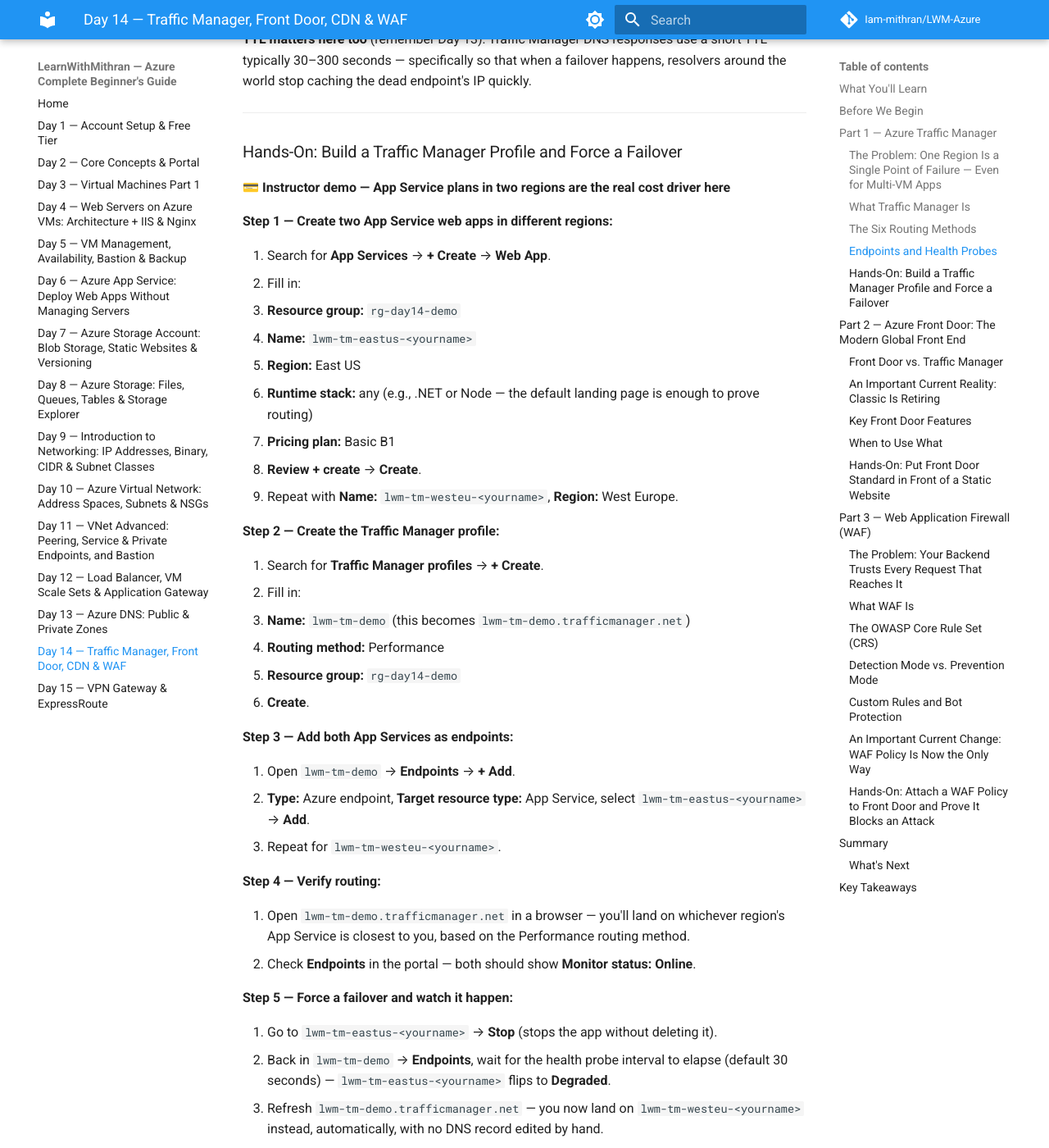
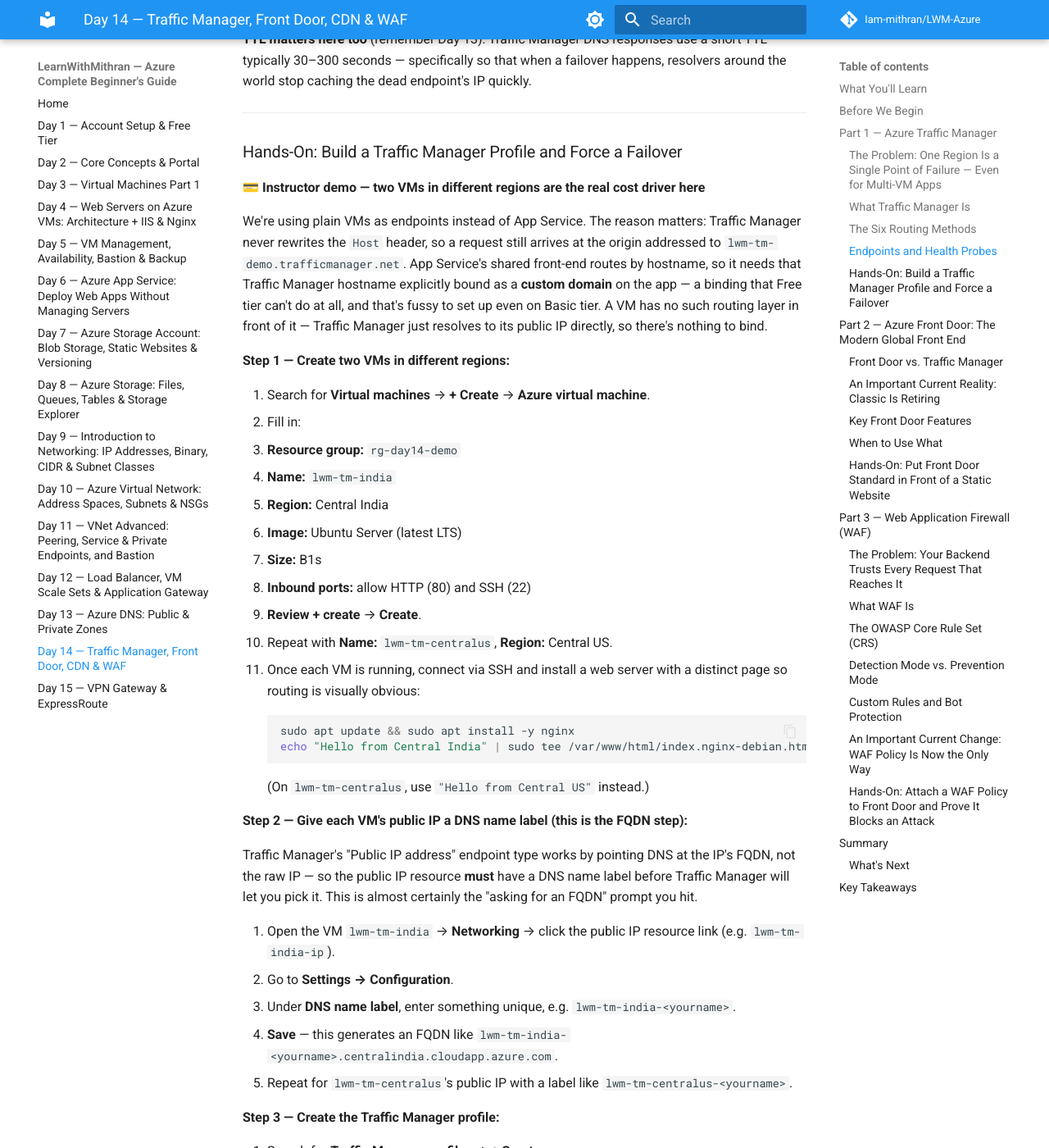
Before and after one commit to Iam-mithran/LWM-Azure, an MkDocs documentation site: the page built from docs/day14_traffic_frontdoor_cdn_waf.md, in a window 1280 px wide and 1400 px high, scrolled down 3447 px. Shown: the whole window at 82% size. Built offline with MkDocs 1.6.1 and Material for MkDocs 9.7.7, drawn with Linux system fonts in a browser that asks for light colours; comment, search, counter and statistics services are not loaded; some of the changed text lies outside the part shown.

Commit message:
Switch Day 14 Traffic Manager lab from App Services to VMs
App Service endpoints require the Traffic Manager hostname bound as a
custom domain (not possible on Free tier, fussy on Basic) because
Traffic Manager never rewrites the Host header. Plain VMs with public
IPs avoid that entirely. Adds the DNS name label step needed before a
public IP is selectable as a Traffic Manager endpoint, and switches the
demo regions to Central India / Central US with distinct nginx pages so
failover is visually obvious.

Co-Authored-By: Claude Opus 5 <noreply@anthropic.com>

````diff
--- a/docs/day14_traffic_frontdoor_cdn_waf.md
+++ b/docs/day14_traffic_frontdoor_cdn_waf.md
@@ -26,7 +26,7 @@
 Everything meaningful today has a real cost — this is a **💳 instructor-demo-heavy day**. Delete everything at the end.
 
 - **Azure Traffic Manager:** a small monthly charge per DNS zone (roughly $0.54/month) plus a small charge per million DNS queries received. At demo volume, a few cents. **💳**
-- **Two backend endpoints for Traffic Manager** (App Service Basic tier, or VMs): this is the real cost driver, not Traffic Manager itself. **💳**
+- **Two backend endpoints for Traffic Manager** (two B1s VMs, one per region): this is the real cost driver, not Traffic Manager itself. **💳**
 - **Azure Front Door (Standard tier):** billed on a consumption model — a base platform fee plus usage (data transfer, requests, routing rules). Budget roughly $35–$40/month if left running for a full month; a short demo session costs a small fraction of that. **💳**
 - **WAF Policy attached to Front Door Standard/Premium:** included in the Front Door Standard/Premium price — no separate WAF charge on these tiers. **💳** (bundled into the Front Door cost above)
 - **Blob Storage static website** (today's Front Door origin): **✅ free** at this scale — same static website hosting feature from Day 7.
@@ -81,21 +81,40 @@ A **health probe** runs continuously against every endpoint on a path/port/inter
 
 ### Hands-On: Build a Traffic Manager Profile and Force a Failover
 
-**💳 Instructor demo — App Service plans in two regions are the real cost driver here**
+**💳 Instructor demo — two VMs in different regions are the real cost driver here**
 
-**Step 1 — Create two App Service web apps in different regions:**
+We're using plain VMs as endpoints instead of App Service. The reason matters: Traffic Manager never rewrites the `Host` header, so a request still arrives at the origin addressed to `lwm-tm-demo.trafficmanager.net`. App Service's shared front-end routes by hostname, so it needs that Traffic Manager hostname explicitly bound as a **custom domain** on the app — a binding that Free tier can't do at all, and that's fussy to set up even on Basic tier. A VM has no such routing layer in front of it — Traffic Manager just resolves to its public IP directly, so there's nothing to bind.
 
-1. Search for **App Services** → **+ Create** → **Web App**.
+**Step 1 — Create two VMs in different regions:**
+
+1. Search for **Virtual machines** → **+ Create** → **Azure virtual machine**.
 2. Fill in:
    - **Resource group:** `rg-day14-demo`
-   - **Name:** `lwm-tm-eastus-<yourname>`
-   - **Region:** East US
-   - **Runtime stack:** any (e.g., .NET or Node — the default landing page is enough to prove routing)
-   - **Pricing plan:** Basic B1
+   - **Name:** `lwm-tm-india`
+   - **Region:** Central India
+   - **Image:** Ubuntu Server (latest LTS)
+   - **Size:** B1s
+   - **Inbound ports:** allow HTTP (80) and SSH (22)
 3. **Review + create** → **Create**.
-4. Repeat with **Name:** `lwm-tm-westeu-<yourname>`, **Region:** West Europe.
+4. Repeat with **Name:** `lwm-tm-centralus`, **Region:** Central US.
+5. Once each VM is running, connect via SSH and install a web server with a distinct page so routing is visually obvious:
+   ```bash
+   sudo apt update && sudo apt install -y nginx
+   echo "Hello from Central India" | sudo tee /var/www/html/index.nginx-debian.html
+   ```
+   (On `lwm-tm-centralus`, use `"Hello from Central US"` instead.)
 
-**Step 2 — Create the Traffic Manager profile:**
+**Step 2 — Give each VM's public IP a DNS name label (this is the FQDN step):**
+
+Traffic Manager's "Public IP address" endpoint type works by pointing DNS at the IP's FQDN, not the raw IP — so the public IP resource **must** have a DNS name label before Traffic Manager will let you pick it. This is almost certainly the "asking for an FQDN" prompt you hit.
+
+1. Open the VM `lwm-tm-india` → **Networking** → click the public IP resource link (e.g. `lwm-tm-india-ip`).
+2. Go to **Settings → Configuration**.
+3. Under **DNS name label**, enter something unique, e.g. `lwm-tm-india-<yourname>`.
+4. **Save** — this generates an FQDN like `lwm-tm-india-<yourname>.centralindia.cloudapp.azure.com`.
+5. Repeat for `lwm-tm-centralus`'s public IP with a label like `lwm-tm-centralus-<yourname>`.
+
+**Step 3 — Create the Traffic Manager profile:**
 
 1. Search for **Traffic Manager profiles** → **+ Create**.
 2. Fill in:
@@ -104,27 +123,27 @@ A **health probe** runs continuously against every endpoint on a path/port/inter
    - **Resource group:** `rg-day14-demo`
 3. **Create**.
 
-**Step 3 — Add both App Services as endpoints:**
+**Step 4 — Add both VM public IPs as endpoints:**
 
 1. Open `lwm-tm-demo` → **Endpoints** → **+ Add**.
-2. **Type:** Azure endpoint, **Target resource type:** App Service, select `lwm-tm-eastus-<yourname>` → **Add**.
-3. Repeat for `lwm-tm-westeu-<yourname>`.
+2. **Type:** Azure endpoint, **Target resource type:** Public IP address, select `lwm-tm-india-ip` (now selectable because it has a DNS name label / FQDN) → **Add**.
+3. Repeat for `lwm-tm-centralus-ip`.
 
-**Step 4 — Verify routing:**
+**Step 5 — Verify routing:**
 
-1. Open `lwm-tm-demo.trafficmanager.net` in a browser — you'll land on whichever region's App Service is closest to you, based on the Performance routing method.
+1. Open `lwm-tm-demo.trafficmanager.net` in a browser — you'll land on whichever region's VM is closest to you, based on the Performance routing method, and see its distinct "Hello from..." page.
 2. Check **Endpoints** in the portal — both should show **Monitor status: Online**.
 
-**Step 5 — Force a failover and watch it happen:**
+**Step 6 — Force a failover and watch it happen:**
 
-1. Go to `lwm-tm-eastus-<yourname>` → **Stop** (stops the app without deleting it).
-2. Back in `lwm-tm-demo` → **Endpoints**, wait for the health probe interval to elapse (default 30 seconds) — `lwm-tm-eastus-<yourname>` flips to **Degraded**.
-3. Refresh `lwm-tm-demo.trafficmanager.net` — you now land on `lwm-tm-westeu-<yourname>` instead, automatically, with no DNS record edited by hand.
-4. Start `lwm-tm-eastus-<yourname>` back up when you're done to restore normal routing.
+1. Go to `lwm-tm-india` → **Stop** (deallocate).
+2. Back in `lwm-tm-demo` → **Endpoints**, wait for the health probe interval to elapse (default 30 seconds) — `lwm-tm-india-ip` flips to **Degraded**.
+3. Refresh `lwm-tm-demo.trafficmanager.net` — you now see the Central US page instead, automatically, with no DNS record edited by hand.
+4. Start `lwm-tm-india` back up when you're done to restore normal routing.
 
-**Step 6 — Clean up:**
+**Step 7 — Clean up:**
 
-Delete `rg-day14-demo`'s App Services when finished with this part, or leave them running into Part 2 if you want a live origin to point Front Door at (optional).
+Delete `rg-day14-demo`'s VMs when finished with this part, or leave them running into Part 2 if you want a live origin to point Front Door at (optional).
 
 ---
 
@@ -297,8 +316,8 @@ This pairs with something you already learned on Day 12: **Application Gateway v
 
 **Step 5 — Clean up:**
 
-1. Delete `lwm-waf-policy-demo`, `lwm-frontdoor-demo`, and the Traffic Manager profile/App Services from Part 1.
-2. Check for any leftover storage accounts, App Service plans, or public IPs in `rg-day14-demo` — or delete the whole resource group in one step to remove everything built today.
+1. Delete `lwm-waf-policy-demo`, `lwm-frontdoor-demo`, and the Traffic Manager profile/VMs from Part 1.
+2. Check for any leftover storage accounts, VMs, disks, or public IPs in `rg-day14-demo` — or delete the whole resource group in one step to remove everything built today.
 
 ---
 
````
